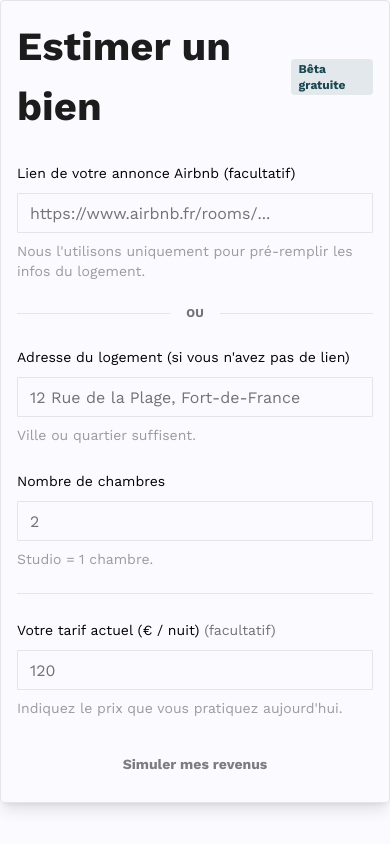
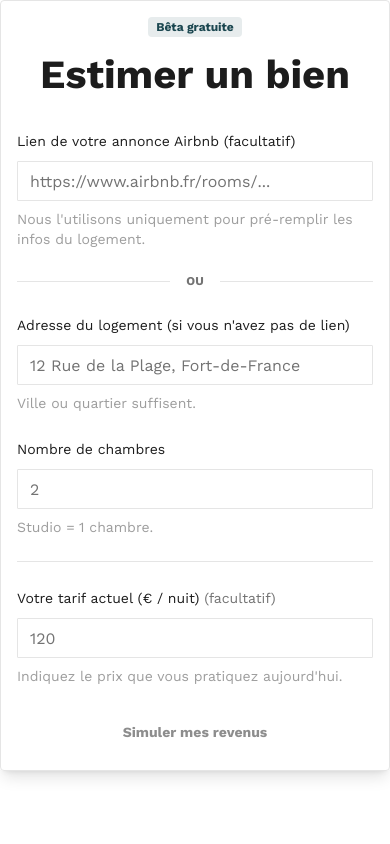
Before and after one commit to carl-vdcs/revenue-rental-estimatator1, a Next.js app: page / in a window 390 px wide. Built offline with nearby package versions, Linux system fonts and the light colour scheme.

Commit message:
Fix affichage mobile : badge Bêta gratuite au-dessus du titre, fond widget transparent, amélioration responsive

```diff
--- a/src/app/globals.css
+++ b/src/app/globals.css
@@ -4,7 +4,7 @@
 
 @layer base {
   :root {
-    --background: 240 100% 99%; /* whitesmoke */
+    --background: transparent;
     --foreground: 0 0% 11%;    /* #1c1c1c */
     --card: 240 100% 99%;
     --card-foreground: 0 0% 11%;
@@ -76,7 +76,7 @@
     @apply border-border;
   }
   body {
-    @apply bg-background text-foreground font-sans text-base font-normal leading-normal;
+    @apply text-foreground font-sans text-base font-normal leading-normal;
     font-family: var(--font-work-sans), sans-serif;
     font-size: 1rem; /* 16px */
     font-weight: 400;
--- a/src/app/layout.tsx
+++ b/src/app/layout.tsx
@@ -23,7 +23,7 @@ export default function RootLayout({
 }>) {
   return (
     <html lang="fr">
-      <body className={`${workSans.variable} antialiased font-sans text-base font-normal leading-normal text-black`}>
+      <body className={`${workSans.variable} antialiased font-sans text-base font-normal leading-normal`}>
         {children}
         <Toaster />
         <IframeResizer />
--- a/src/components/EstimatorForm.tsx
+++ b/src/components/EstimatorForm.tsx
@@ -67,9 +67,9 @@ const EstimatorForm: React.FC<EstimatorFormProps> = ({ onSubmit, isLoading }) =>
      <div className="shadow-lg rounded border border-border max-w-lg mx-auto p-4 md:p-6">
         <Form {...form}>
           <form onSubmit={form.handleSubmit(handleFormSubmit)} className="space-y-6">
-            <div className="flex items-center justify-center mb-6">
+            <div className="flex flex-col items-center justify-center mb-6 sm:flex-row sm:items-center sm:justify-center">
+              <span className="inline-block rounded px-2 py-0.5 text-xs font-semibold bg-accent/10 text-accent mb-2 sm:mb-0 sm:mr-2">Bêta gratuite</span>
               <h2 className="text-2xl font-bold text-card-foreground">Estimer un bien</h2>
-              <span className="ml-2 inline-block rounded px-2 py-0.5 text-xs font-semibold bg-accent/10 text-accent">Bêta gratuite</span>
             </div>
 
             <FormField
--- a/src/components/IframeResizer.tsx
+++ b/src/components/IframeResizer.tsx
@@ -5,21 +5,13 @@ import { useEffect } from "react";
 
 export default function IframeResizer() {
   useEffect(() => {
-    const sendHeight = () => {
-      window.parent.postMessage(
-        { type: "resizeEstimator", height: document.body.scrollHeight },
-        "*"
-      );
+    const handleResize = () => {
+      const height = document.documentElement.scrollHeight;
+      window.parent.postMessage({ type: 'resizeEstimator', height, background: 'transparent' }, '*');
     };
-
-    // envoie initial
-    sendHeight();
-
-    // observe toute mutation de taille
-    const observer = new ResizeObserver(sendHeight);
-    observer.observe(document.body);
-
-    return () => observer.disconnect();
+    handleResize();
+    window.addEventListener('resize', handleResize);
+    return () => window.removeEventListener('resize', handleResize);
   }, []);
 
   return null; // rien à afficher à l'écran
```
